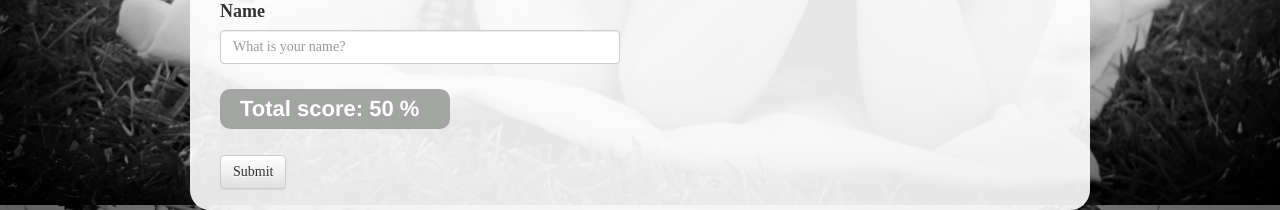
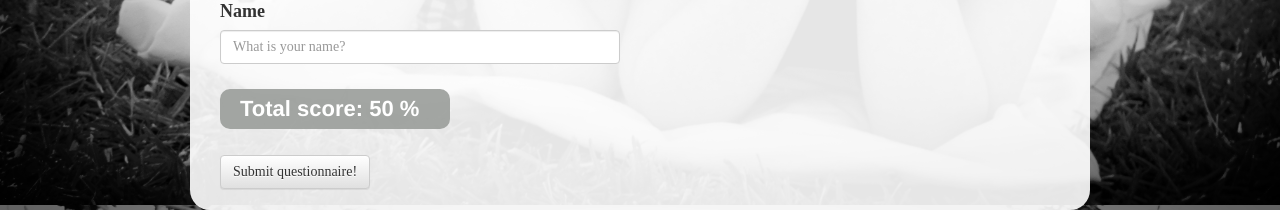
Before and after one commit to anandsato/parenting-survey, a Django app: page / in a window 1280 px wide. Shown: the part 1395-1605 px from the top of the page. Run offline with Django 3.2, Linux system fonts and the light colour scheme; data that the repository does not hold is empty; some libraries are stand-ins or nearby versions.

Commit message:
updated submit button

```diff
--- a/submissions/templates/base.html
+++ b/submissions/templates/base.html
@@ -215,7 +215,7 @@ Please help us to stop breeding damaged children! Very un-damaged children can c
 				</div>
 				{% endfor %}
 				<div class="scorebox">Total score: <span id="totalscore">50</span> %</div><br><br>
-				<button type="submit" class="btn btn-default">Submit</button>
+				<button type="submit" class="btn btn-default">Submit questionnaire!</button>
 			</form>
 		</div>
 		{% endblock %}
```
